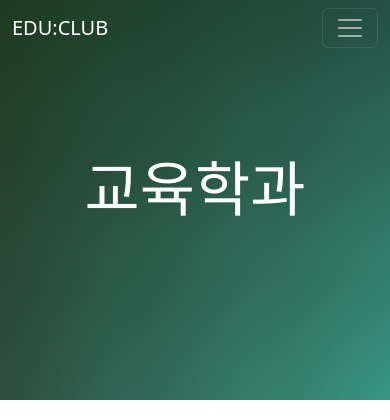
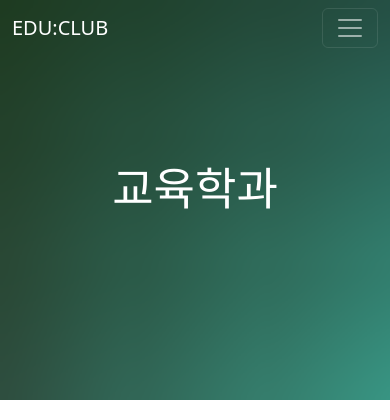
Before and after one commit to minseo-hong/club-search-django, a Django app: page /club/edu/ in a window 390 px wide. Shown: the top 420 px of the page. Run offline with Django 4.2, Linux system fonts and the light colour scheme; data that the repository does not hold is empty; some libraries are stand-ins or nearby versions.

Commit message:
Fix landing page to responsive

```diff
--- a/static/header.css
+++ b/static/header.css
@@ -27,6 +27,16 @@
     font-weight: 400;
 }
 
+@media screen and (max-width: 576px) {
+    .small-header-title {
+        font-size: 30px;
+    }
+
+    .big-header-title {
+        font-size: 45px;
+    }
+}
+
 .header-search {
     display: flex;
     justify-content: center;
--- a/static/style.css
+++ b/static/style.css
@@ -23,6 +23,18 @@ body {
 .intro p {
     font-size: 40px;
     font-weight: 200;
+}
+
+@media screen and (max-width: 768px) {
+    .intro p {
+        font-size: 30px;
+    }
+}
+
+@media screen and (max-width: 576px) {
+    .intro p {
+        font-size: 25px;
+    }
 }
 
 .intro span {
--- a/templates/base.html
+++ b/templates/base.html
@@ -5,9 +5,9 @@
         <meta charset="utf-8" />
         <meta name="viewport" content="width=device-width, initial-scale=1" />
         <link rel="stylesheet" href="https://cdn.jsdelivr.net/npm/bootstrap-icons@1.9.1/font/bootstrap-icons.css">
-        <link rel="stylesheet" type="text/css" href="{% static 'style.css' %}">
+        <link rel="stylesheet" type="text/css" href="{% static 'style.css' %}?after">
         <link rel="stylesheet" type="text/css" href="{% static 'navbar.css' %}">
-        <link rel="stylesheet" type="text/css" href="{% static 'header.css' %}?after">
+        <link rel="stylesheet" type="text/css" href="{% static 'header.css' %}">
         <link rel="stylesheet" type="text/css" href="{% static 'footer.css' %}">
         <link rel="stylesheet" type="text/css" href="{% static 'bootstrap.css' %}">
         <title>EDU:CLUB</title>
```
